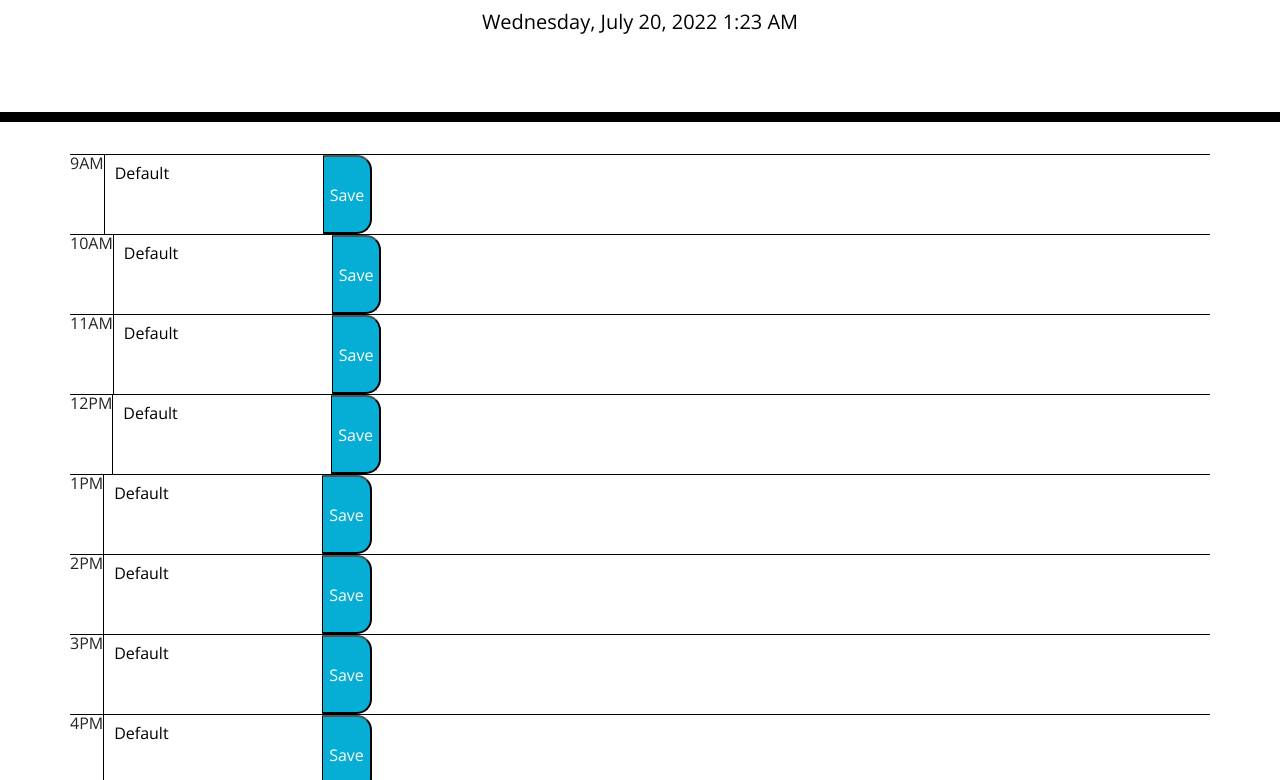
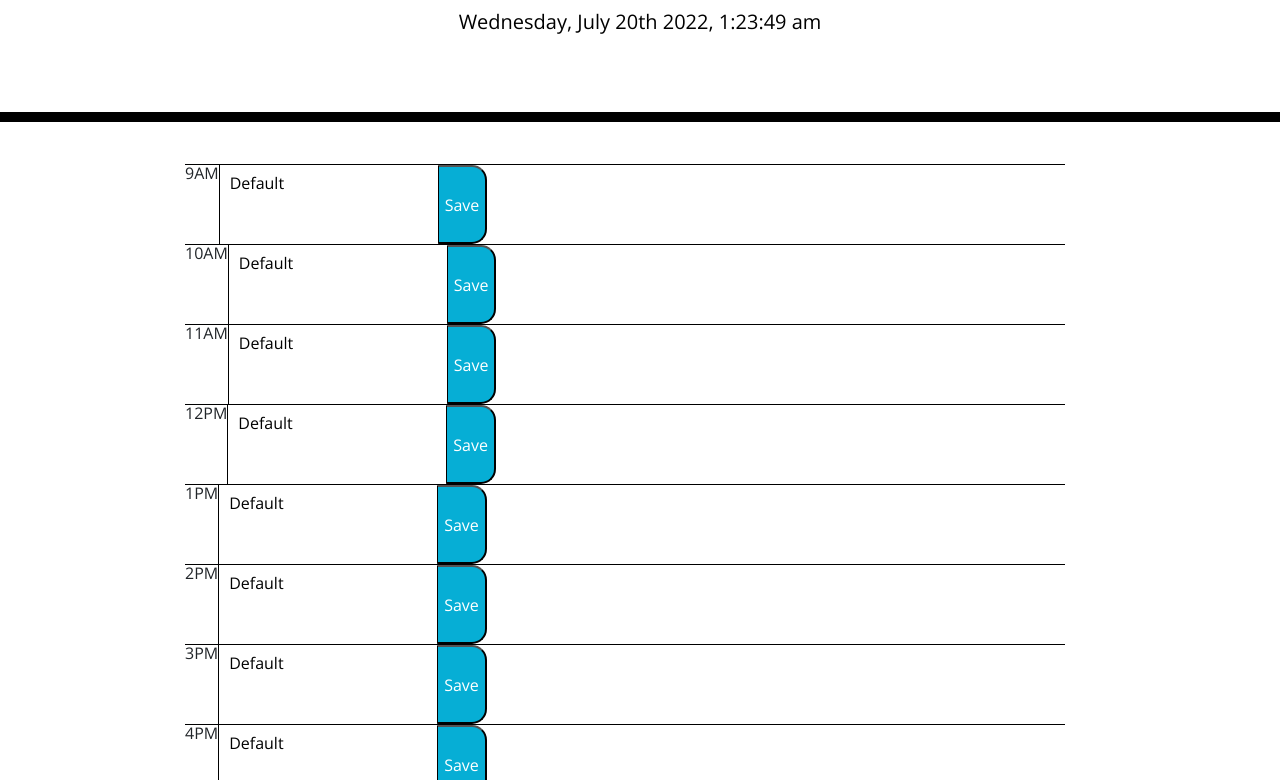
Before and after one commit to Hdela99/hectorsScheduler, a plain HTML site: page index.html in a window 1280 px wide. Shown: the part 182-962 px from the top of the page. Drawn offline with nearby package versions, Linux system fonts and the light colour scheme.

Commit message:
Fixing up the javascript. Have rows with buttons and timeslots. Need to fix width and add on click event handler

```diff
--- a/Assets/cs/style.css
+++ b/Assets/cs/style.css
@@ -24,6 +24,16 @@ textarea {
   border-bottom: 10px solid black;
 }
 
+.container {
+  padding: 10px;
+  max-width: 900px;
+  /* display: grid;
+  grid-template: 250px 250px 1fr 1fr 250px/ repeat(3, 1fr);
+  grid-column-gap: 10px;
+  grid-row-gap: 10px;
+  grid-template-areas: "A A A A A A B B B C C C" "D D D D D D D D D C C C" "E E E E E E E E E E E E" "F F F F G G G G H H H H" "I I I I I I I I I I I I"; */
+}
+
 .description {
   white-space: pre-wrap;
 }
@@ -34,7 +44,7 @@ textarea {
 }
 
 .row {
-  grid-template-columns: 2 8 2;
+width: 100%;
   white-space: pre-wrap;
   height: 80px;
   border-top: 1px solid black;
@@ -73,3 +83,6 @@ textarea {
   font-size: 20px;
   transition: all 0.3s ease-in-out;
 }
+form {
+  width:100%;
+}
--- a/Assets/js/script.js
+++ b/Assets/js/script.js
@@ -1,25 +1,36 @@
-//these two are jQuery objects. ---
+//=these two are jQuery objects. ---
 var containerEl = $(`.container`);
 var currentDayEl = $(`#currentDay`);
 var headerEl = $(`:Header`);
 
 
 let timesArray = [ "9AM","10AM","11AM","12PM","1PM","2PM","3PM","4PM","5PM"];
+let timesNumArray = [9, 10, 11, 12, 1, 2, 3, 4, 5]
 
 
 //need a function to add todays date/time
 function updateHeader(){
     //show current day and time
-     currentDayEl.text(moment().format('LLLL'));
+     currentDayEl.text(moment().format('dddd, MMMM Do YYYY, h:mm:ss a'));
+     setTimeout(updateHeader, 1000);
+     for (var i = 0; i<timesArray.length; i++){
+
+     }
 }
 
 $(document).ready(function(){
+    grandCreation();
+})
+
+
+//function to create the "save" button on 3rd column on every row.
+function grandCreation(){
     for(var i = 0; i<timesArray.length; i++){
         var rowEl = $('<Form>');
         rowEl.attr("id", timesArray[i]);
         //creation of Text Area
         var textAreaEl = $(`<textarea>`);
-        textAreaEl.attr("id",timesArray[i]);
+        textAreaEl.attr("id",timesNumArray[i]);
         textAreaEl.text("Default");
         //add class for css properties along with text and ID
         rowEl.addClass('row').attr("id",timesArray[i]).text(timesArray[i]);
@@ -30,6 +41,7 @@ $(document).ready(function(){
          var saveBtnEl = $(`<button>`);
          //give em a class
          saveBtnEl.addClass("saveBtn");
+         saveBtnEl.attr("id", timesNumArray[i]);
          //give it some text
          saveBtnEl.text("Save");
          //add it to Row.
@@ -37,13 +49,8 @@ $(document).ready(function(){
          //physically add rowEl to container to show in HTMl.
         containerEl.append(rowEl);
         console.log(timesArray[i])
-
     }
-})
-
-
-//function to create the "save" button on 3rd column on every row.
-
+}
 //function to dynamically update colors of column 2 in every row.
 
 //call earlier functions to show up on page.
--- a/index.html
+++ b/index.html
@@ -35,7 +35,6 @@
     <script src="https://cdnjs.cloudflare.com/ajax/libs/jquery/3.2.1/jquery.min.js"></script>
     <script src="https://cdnjs.cloudflare.com/ajax/libs/moment.js/2.24.0/moment.min.js"></script>
     <script type = "text/JavaScript" src = " https://MomentJS.com/downloads/moment.js"></script>
-    <script src="./Assets/js/times.js"></script>
     <script src="./Assets/js/script.js"></script>
 
   </body>
```
